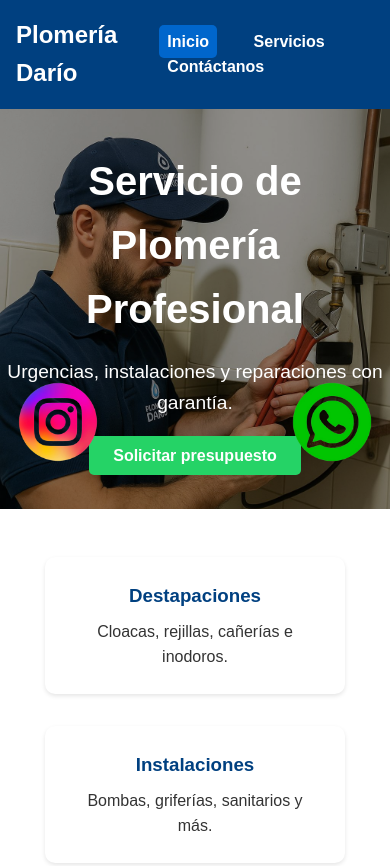
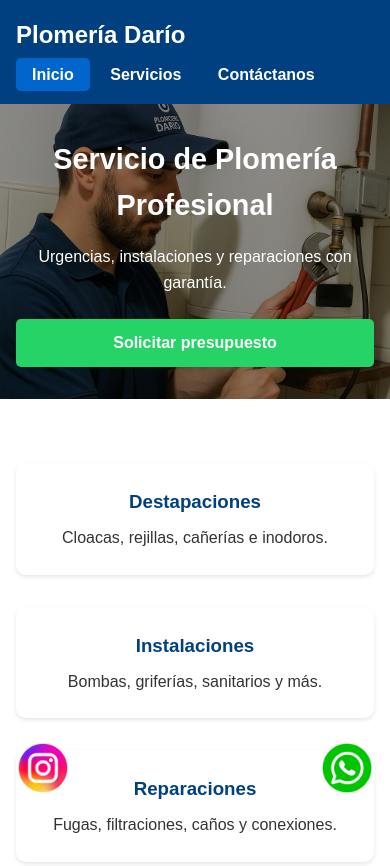
Before and after one commit to Franmona14/Proyecto3, a plain HTML site: page index.html in a window 390 px wide. Shown: the top 866 px of the page. Drawn offline with Linux system fonts and the light colour scheme.

Commit message:
Update style.css

```diff
--- a/style.css
+++ b/style.css
@@ -220,3 +220,71 @@ body {
   padding: 1rem;
   margin-top: 2rem;
 }
+@media (max-width: 768px) {
+  .nav-container {
+    flex-direction: column;
+    align-items: flex-start;
+    gap: 0.5rem;
+  }
+
+  .nav {
+    width: 100%;
+    flex-direction: column;
+  }
+
+  .nav a {
+    margin: 0.5rem 0;
+    padding: 0.5rem 1rem;
+    width: 100%;
+  }
+
+  .hero {
+    padding: 2rem 1rem;
+    height: auto;
+  }
+
+  .hero h1 {
+    font-size: 1.8rem;
+  }
+
+  .hero p {
+    font-size: 1rem;
+  }
+
+  .btn-primary {
+    display: block;
+    width: 100%;
+    text-align: center;
+    margin-top: 1rem;
+  }
+
+  .features {
+    flex-direction: column;
+    padding: 1rem;
+  }
+
+  .feature-card {
+    width: 100%;
+    max-width: 100%;
+  }
+
+  .gallery-row img,
+  .gallery-row video {
+    width: 90%;
+    margin: 0 auto;
+  }
+
+  .icono-flotante {
+    width: 50px;
+    height: 50px;
+  }
+
+  .float-left,
+  .float-right {
+    top: auto;
+    bottom: 10px;
+  }
+
+  .float-left { left: 10px; }
+  .float-right { right: 10px; }
+}
```
